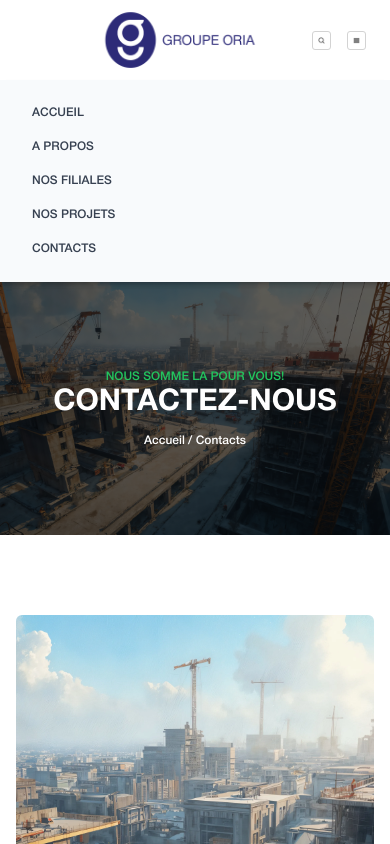
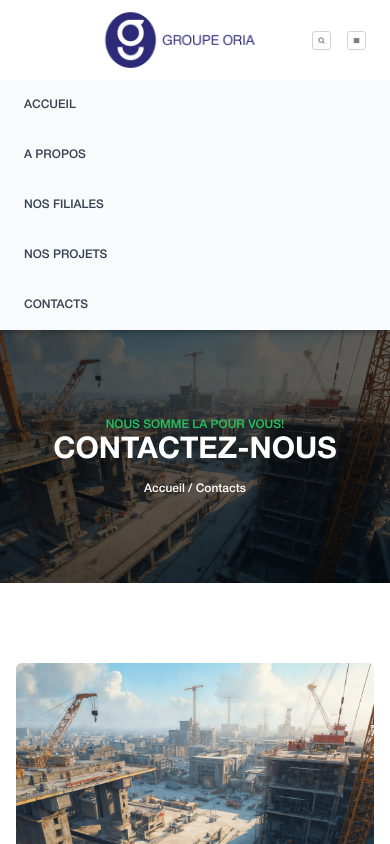
Before and after one commit to SylvHardDev/site-oria, a React (Vite) app: page /contact in a window 390 px wide. Both pictures are taken after a click on the button 356 px from the left and 40 px from the top of the page. Shown: the top 844 px of the page. Built offline with nearby package versions, Linux system fonts and the light colour scheme.

Commit message:
fix: resp nav items

```diff
--- a/src/components/Contact/SectionImage.jsx
+++ b/src/components/Contact/SectionImage.jsx
@@ -1,6 +1,6 @@
 function SectionImage() {
   return (
-    <div className="px-4 md:px-32 py-20 h-[80vh] ">
+    <div className="px-4 md:px-32 py-20 h-[50vh] lg:h-[80vh] ">
       <div className="bg-image h-full w-full rounded-md"></div>
     </div>
   );
--- a/src/components/Navbar/Navbar.jsx
+++ b/src/components/Navbar/Navbar.jsx
@@ -98,34 +98,34 @@ export default function Navbar() {
 
       {/* Mobile Menu - Only visible when menu button is clicked */}
       {isOpen && (
-        <div ref={menuRef} className="lg:hidden z-10 bg-slate-50 p-4 shadow-md">
+        <div ref={menuRef} className="lg:hidden z-10 bg-slate-50  shadow-md">
           <a
             href="/"
-            className="block px-4 py-2 text-gray-700  rounded-sm hover:bg-gray-100 text-[12px] md:text-[13px]"
+            className="block px-6 py-4 text-gray-700  rounded-sm hover:bg-gray-100 text-[12px] md:text-[13px]"
           >
             ACCUEIL
           </a>
           <a
             href="/about"
-            className="block px-4 py-2 text-gray-700 rounded-sm hover:bg-gray-100 text-[12px] md:text-[13px]"
+            className="block px-6 py-4 text-gray-700 rounded-sm hover:bg-gray-100 text-[12px] md:text-[13px]"
           >
             A PROPOS
           </a>
           <a
             href="/filiales"
-            className="block px-4 py-2 text-gray-700 rounded-sm hover:bg-gray-100 text-[12px] md:text-[13px]"
+            className="block px-6 py-4 text-gray-700 rounded-sm hover:bg-gray-100 text-[12px] md:text-[13px]"
           >
             NOS FILIALES
           </a>
           <a
             href="/projects"
-            className="block px-4 py-2 text-gray-700 rounded-sm hover:bg-gray-100 text-[12px] md:text-[13px]"
+            className="block px-6 py-4 text-gray-700 rounded-sm hover:bg-gray-100 text-[12px] md:text-[13px]"
           >
             NOS PROJETS
           </a>
           <a
             href="/contact"
-            className="block px-4 py-2 text-gray-700 rounded-sm hover:bg-gray-100 text-[12px] md:text-[13px]"
+            className="block px-6 py-4 text-gray-700 rounded-sm hover:bg-gray-100 text-[12px] md:text-[13px]"
           >
             CONTACTS
           </a>
```
